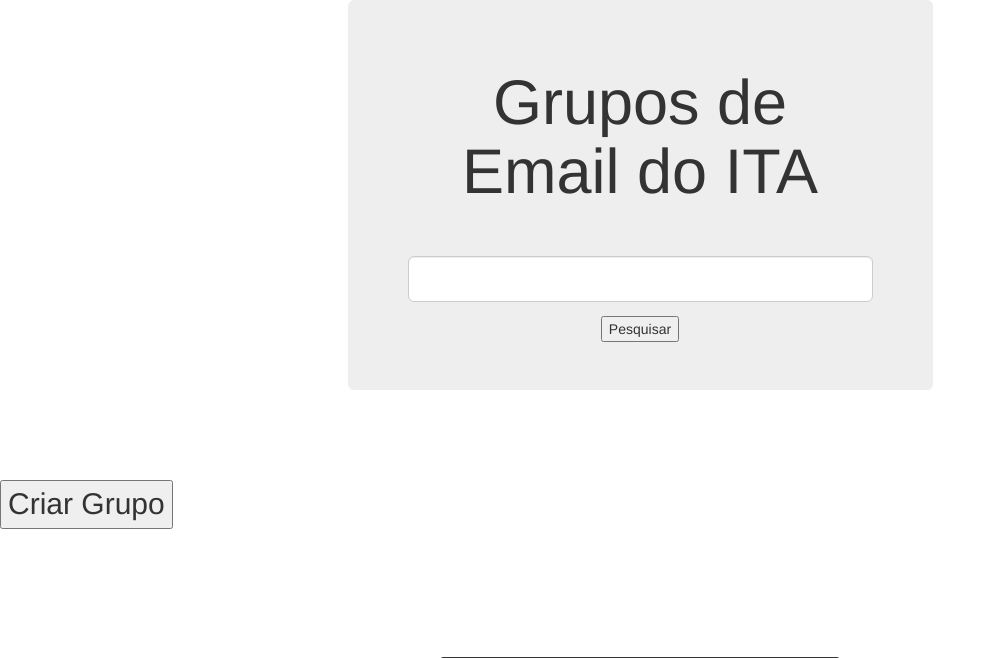
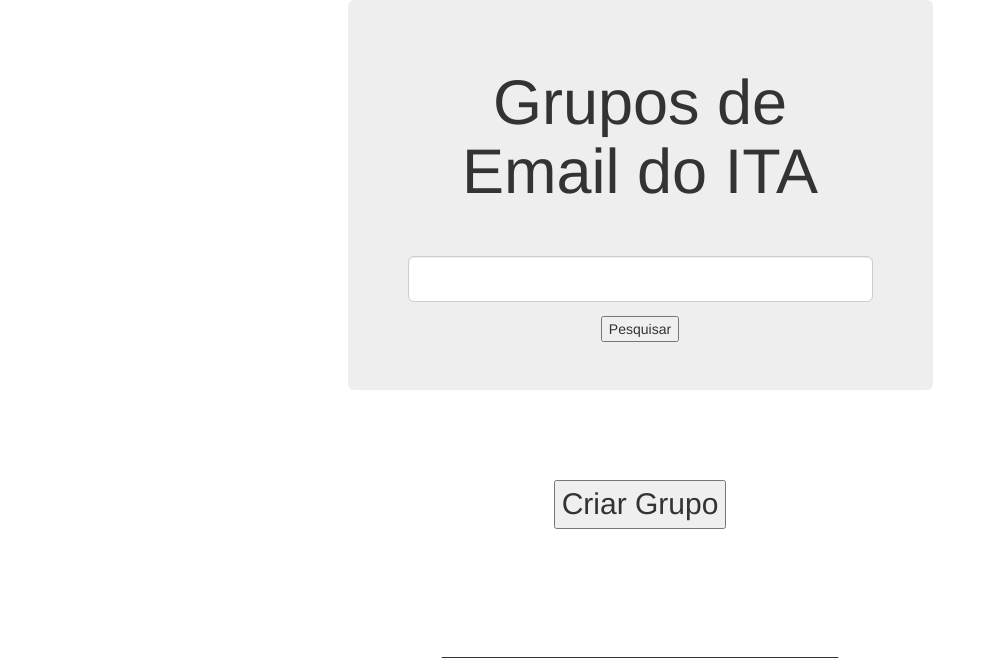
Before and after one commit to mut-ITA/itagroups, a Django app: page / in a window 1280 px wide. Shown: the top 658 px of the page, without its empty margins (0-996 px from the left). Run offline with Django 3.2, Linux system fonts and the light colour scheme; some libraries are stand-ins or nearby versions.

Commit message:
Minor changes to html

```diff
--- a/groups/templates/home.html
+++ b/groups/templates/home.html
@@ -46,9 +46,15 @@
         </div>
     </div>
 
-    <span class="createGroup">
-        <button type="button" id="id_create_group">Criar Grupo</button>
-    </span>
+    <div class="row">
+        <div class="col-md-6 col-md-offset-3">
+            <div class = "text-center">
+                <span class="createGroup">
+                    <button type="button" id="id_create_group">Criar Grupo</button>
+                </span>
+            </div>
+        </div>
+    </div>
 
 
      {% if open_popup %}
```
